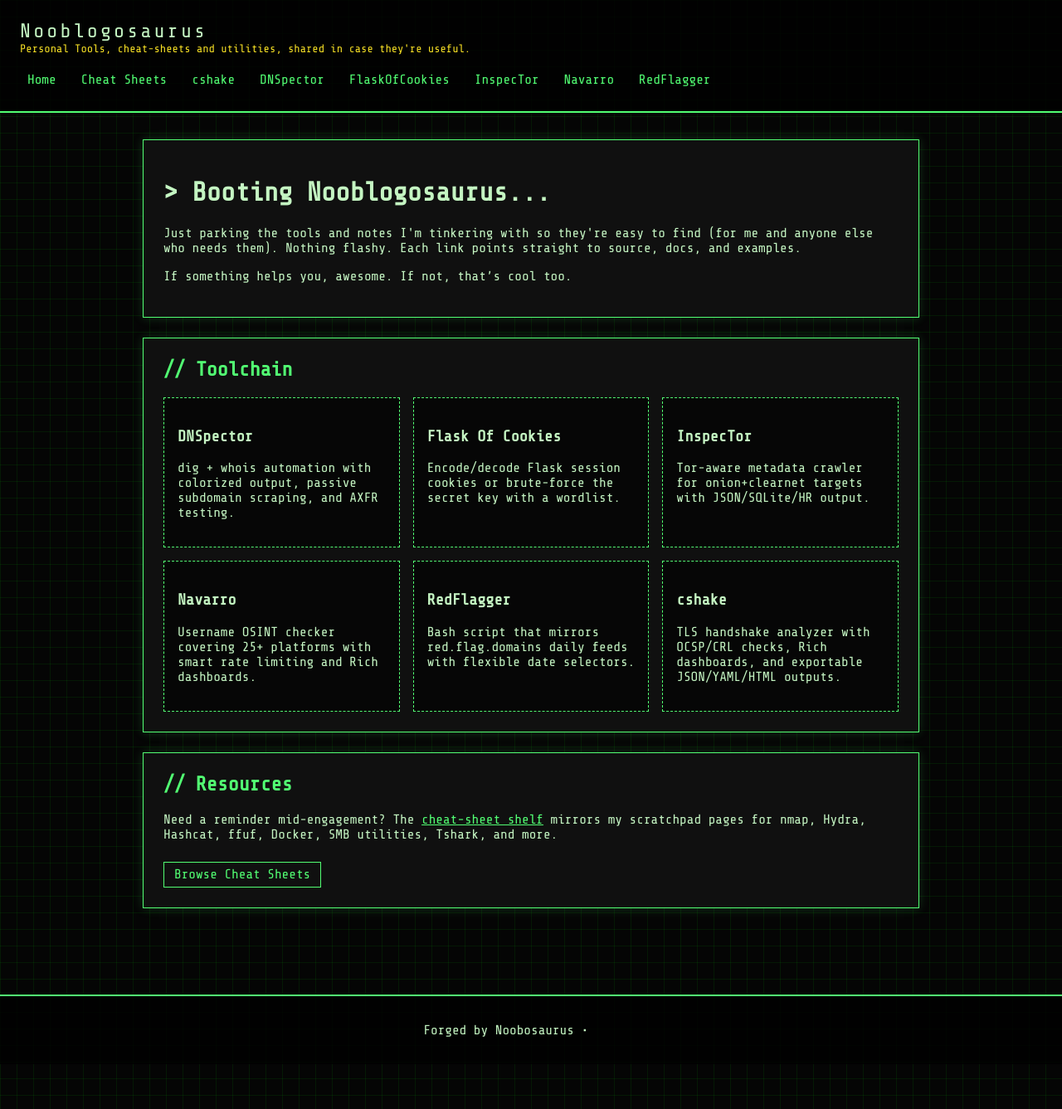
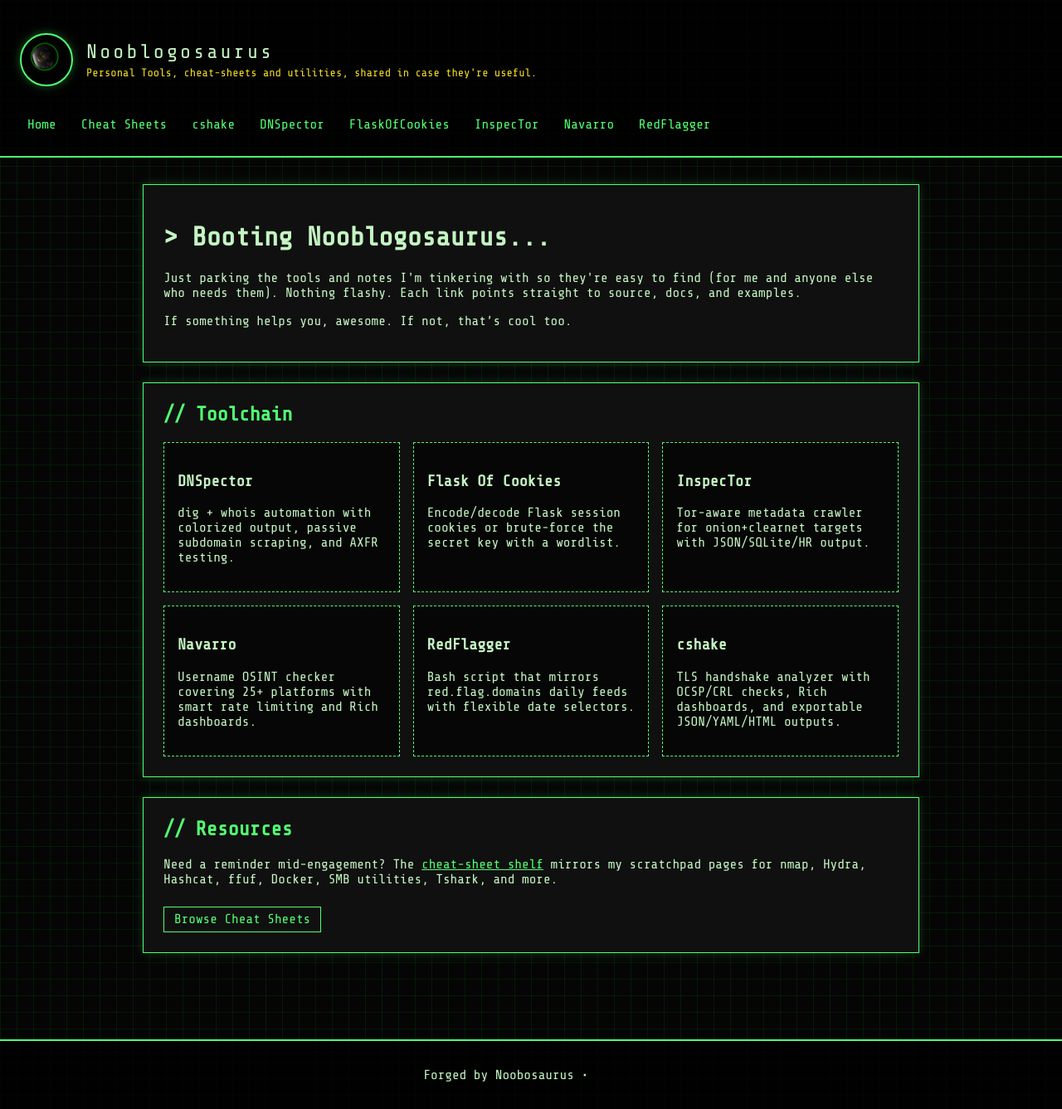
Before and after one commit to NoobosaurusBlog/Nooblogaurus, a Jekyll site: the page built from index.md, in a window 1280 px wide and 1337 px high. Shown: the whole window at 83% size. Built offline with Jekyll 4.4.1, drawn with Linux system fonts in a browser that asks for light colours.

Commit message:
Add avatar to header

```diff
--- a/_layouts/default.html
+++ b/_layouts/default.html
@@ -9,8 +9,11 @@
   <body>
     <header class="site-header">
       <div class="logo-block">
-        <div class="logo-text">{{ site.title }}</div>
-        <div class="tagline">{{ site.description }}</div>
+        <img src="{{ '/profile.png' | relative_url }}" alt="Profile avatar" class="logo-avatar" />
+        <div class="logo-meta">
+          <div class="logo-text">{{ site.title }}</div>
+          <div class="tagline">{{ site.description }}</div>
+        </div>
       </div>
       <nav class="site-nav">
         <a href="{{ '/' | relative_url }}">Home</a>
--- a/assets/css/main.css
+++ b/assets/css/main.css
@@ -35,6 +35,27 @@ body {
   position: sticky;
   top: 0;
   z-index: 10;
+}
+
+.logo-block {
+  display: flex;
+  align-items: center;
+  gap: 1rem;
+}
+
+.logo-avatar {
+  width: 64px;
+  height: 64px;
+  border-radius: 50%;
+  border: 2px solid var(--accent);
+  object-fit: cover;
+  box-shadow: 0 0 12px rgba(82, 255, 115, 0.35);
+}
+
+.logo-meta {
+  display: flex;
+  flex-direction: column;
+  gap: 0.25rem;
 }
 
 .logo-text {
```
Also changed, not shown: profile.png (added).
